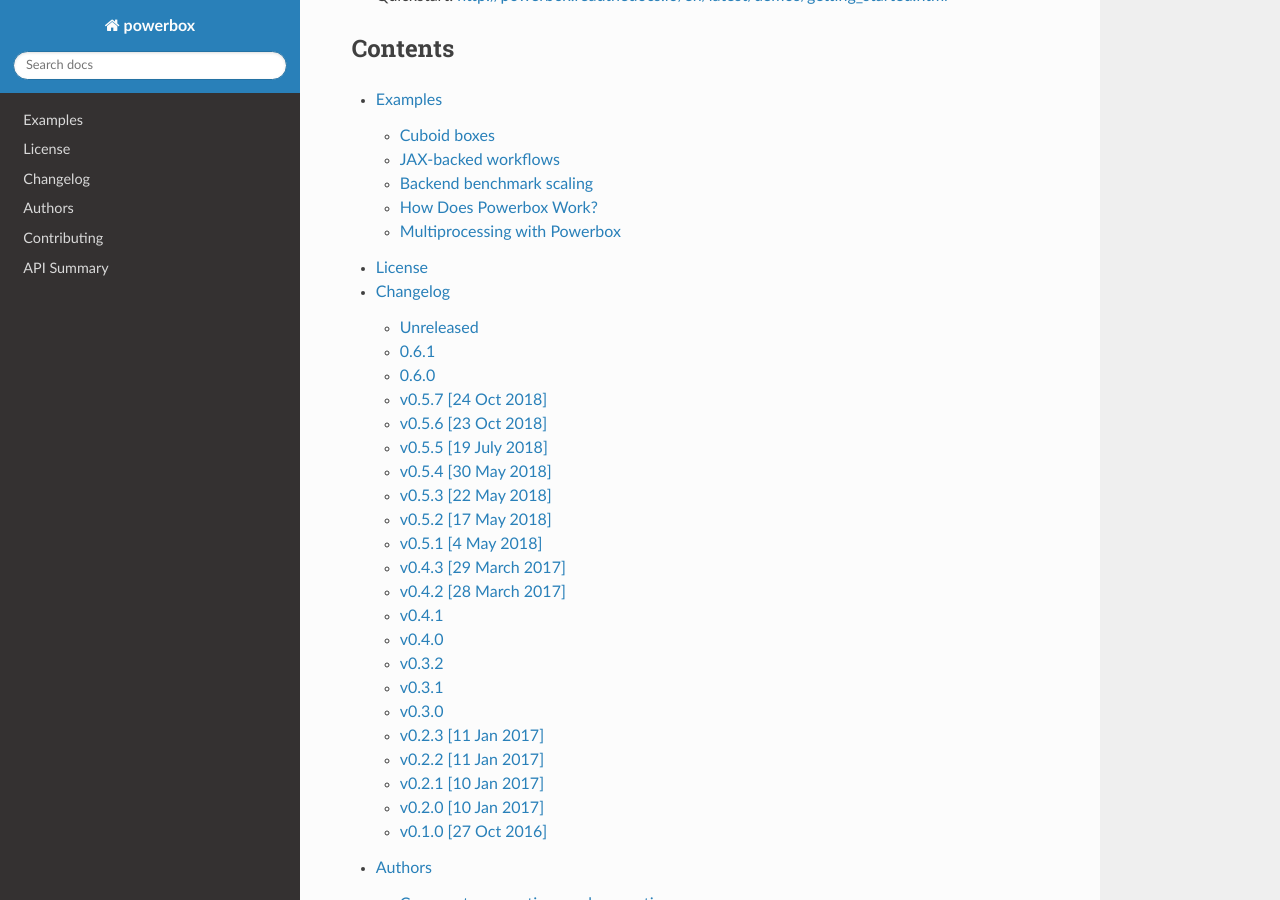
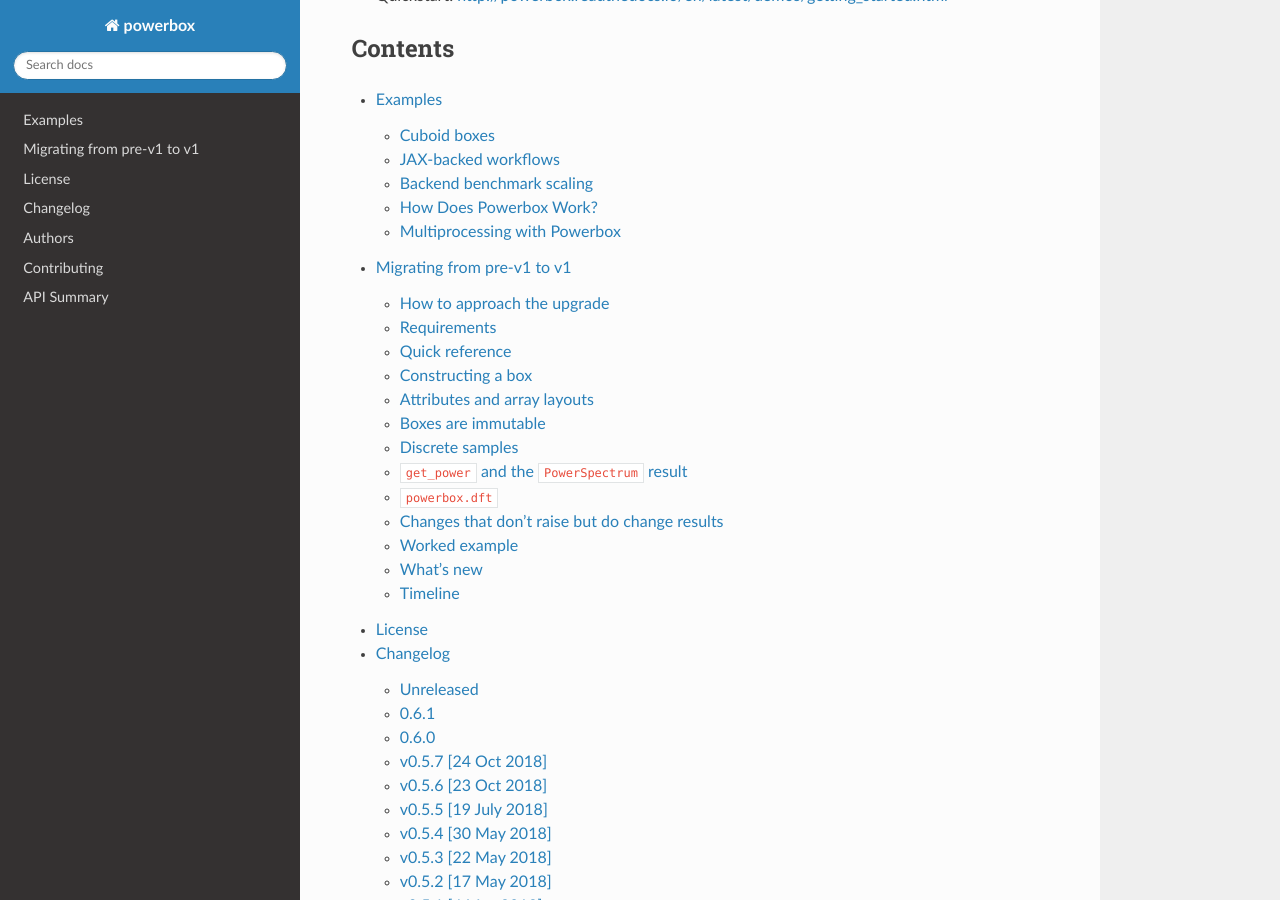
Before and after one commit to steven-murray/powerbox, a Sphinx documentation site: the page built from docs/index.rst, in a window 1280 px wide and 900 px high, scrolled down 1350 px. Built offline with Sphinx 7.4.7 and the Read the Docs theme 3.1.0, drawn with Linux system fonts in a browser that asks for light colours; pages that are not in the unit, such as notebooks, are missing from menus; part of the change alters nothing that is shown.

Commit message:
docs: add a guide to migrating from pre-v1 to v1
Practical before/after instructions for the breaking API changes, and for the
changes that alter results without raising.

Co-Authored-By: Claude Sonnet 5 <noreply@anthropic.com>

```diff
--- a/docs/index.rst
+++ b/docs/index.rst
@@ -13,6 +13,7 @@ Contents
    :maxdepth: 2
 
    examples
+   migrating_to_v1
    license
    changelog
    authors
--- /dev/null
+++ b/docs/migrating_to_v1.rst
@@ -0,0 +1,437 @@
+Migrating from pre-v1 to v1
+===========================
+
+This page lists, in practical terms, what you need to change in code written for
+``powerbox`` 0.x (up to 0.9.0) to run it on v1. Every "before" and "after" snippet below
+was run against the corresponding version.
+
+In the snippets, ``pk`` is your own power-spectrum function, ``pb`` is a ``PowerBox`` (or
+``LogNormalPowerBox``), and ``np`` is NumPy.
+
+.. contents::
+   :local:
+   :depth: 1
+
+How to approach the upgrade
+---------------------------
+
+1. Fix the **hard breaks** (code that now raises): :ref:`mig-constructor`,
+   :ref:`mig-attributes`, :ref:`mig-immutable`, :ref:`mig-discrete`, :ref:`mig-get-power`
+   and :ref:`mig-dft`.
+2. Read :ref:`mig-silent`. These are changes that raise nothing but change your numbers
+   (or the shapes of arrays), so they will not be caught by "does it run?".
+3. Run your code with deprecation warnings turned into errors, to find everything that
+   still works but is scheduled for removal in v1.2::
+
+      python -W error::DeprecationWarning your_script.py
+
+Requirements
+------------
+
+v1 needs Python >= 3.11 (as before) and NumPy >= 2.2. ``attrs`` is a new runtime
+dependency, and ``scipy``, which earlier versions imported without declaring, is now declared
+too; both are installed automatically. ``pyfftw`` remains optional, and JAX support (see
+:doc:`demos/jax`) is an optional extra that you can ignore for the purposes of migrating.
+
+Quick reference
+---------------
+
+.. list-table::
+   :header-rows: 1
+   :widths: 40 60
+
+   * - Pre-v1
+     - v1
+   * - ``PowerBox(100, pk, ...)`` (positional)
+     - ``PowerBox(shape=..., pk=pk, ...)`` (keyword-only)
+   * - ``N=128``, ``dim=3``
+     - ``shape=(128, 128, 128)``
+   * - ``boxlength=100.0``
+     - ``size=(100.0, 100.0, 100.0)``
+   * - ``pb.boxlength``, ``pb.L``
+     - ``pb.size`` (tuple)
+   * - ``pb.N``
+     - ``pb.shape`` (tuple)
+   * - ``pb.V``, ``pb.Ntot``
+     - ``pb.volume``, ``pb.total_ncells``
+   * - ``pb.x``, ``pb.dx`` (single array / float)
+     - ``pb.x``, ``pb.dx`` (tuple, one entry per axis)
+   * - ``pb.kvec``, ``pb.k()``, ``pb.delta_k()`` (full spectrum)
+     - Half spectrum: last axis has ``shape[-1] // 2 + 1`` entries
+   * - ``pb.attr = value``
+     - Boxes are frozen: build a new one
+   * - ``create_discrete_sample(store_pos=True)``
+     - Removed: use the return value
+   * - ``p, k, var, nsamples = get_power(...)``
+     - ``result = get_power(...)``, a :class:`powerbox.tools.PowerSpectrum`
+   * - ``get_power(..., bin_ave=..., return_sumweights=...)``
+     - Removed
+   * - ``dft.fft(..., left_edge=e)``
+     - ``dft.fft(..., x0=e)``, and the *default* changed
+   * - ``dft.fft(..., ret_cubegrid=True)``
+     - Removed: compute ``|k|`` yourself
+
+.. _mig-constructor:
+
+Constructing a box
+------------------
+
+``PowerBox`` and ``LogNormalPowerBox`` now take **keyword arguments only**, and describe
+the grid with ``shape`` and ``size`` instead of ``N``, ``dim`` and ``boxlength``.
+
+.. code-block:: python
+
+   # before
+   pb = PowerBox(128, pk, dim=3, boxlength=200.0, seed=42)
+
+   # after
+   pb = PowerBox(shape=(128, 128, 128), pk=pk, size=(200.0, 200.0, 200.0), seed=42)
+
+* ``shape`` and ``size`` must be **sequences** with one entry per axis. Unlike the old
+  ``N`` and ``boxlength``, a bare number is *not* accepted for either
+  (``shape=128`` and ``size=200.0`` raise ``TypeError``). Use ``(128,) * 3`` and
+  ``(200.0,) * 3`` to build a cubic box concisely.
+* The number of dimensions is now the length of ``shape``. You no longer need ``dim``,
+  though passing it is still allowed and is checked against ``len(shape)``.
+* If you omit ``size`` it defaults to a unit box, as ``boxlength=1.0`` did.
+* Non-cubic boxes are new: give each axis its own entry (see :doc:`demos/cuboid_boxes`).
+
+The old spelling still works for now, so you can migrate in two steps.
+``N=``, ``dim=`` and ``boxlength=`` are accepted (``N`` and ``boxlength`` emit a
+``DeprecationWarning`` and are expanded to every axis) **but only as keywords**, and they
+will be removed in v1.2.
+
+.. code-block:: python
+
+   # before
+   pb = PowerBox(N=128, pk=pk, dim=3, boxlength=200.0)
+
+   # after (still works in v1, with a DeprecationWarning; removed in v1.2)
+   pb = PowerBox(N=128, pk=pk, dim=3, boxlength=200.0)
+
+.. _mig-attributes:
+
+Attributes and array layouts
+----------------------------
+
+Renamed
+^^^^^^^
+
+* ``pb.boxlength`` and ``pb.L`` still work but warn; use ``pb.size``. Note that they now
+  return a tuple, not a single number.
+* ``pb.V`` and ``pb.Ntot`` still work but warn; use ``pb.volume`` and ``pb.total_ncells``.
+* ``pb.N`` is ``None`` on a box constructed with ``shape=``. Use ``pb.shape``.
+
+Everything is per-axis
+^^^^^^^^^^^^^^^^^^^^^^
+
+``pb.size``, ``pb.shape``, ``pb.dx`` and ``pb.x`` are now tuples with one entry per axis.
+The one to watch is ``pb.x``: it used to be a single 1-D array shared by all axes, so
+indexing it gave a *number*; now indexing it gives a whole *axis*.
+
+.. code-block:: python
+
+   # before
+   x = pb.x                 # 1-D array
+   left_edge = pb.x[0]      # a number
+   dx = pb.dx               # a float
+
+   # after
+   x, y = pb.x              # one 1-D array per axis (for a 2-D box)
+   left_edge = pb.x[0][0]   # a number
+   dx = pb.dx[0]            # a float (one entry per axis)
+
+Half-spectrum outputs
+^^^^^^^^^^^^^^^^^^^^^
+
+Fields generated by ``PowerBox`` are real, so v1 only stores the non-redundant half of
+their Fourier spectrum: the last axis holds the non-negative frequencies only, with
+``shape[-1] // 2 + 1`` entries. Every spectrum-space quantity changed accordingly:
+
+* ``pb.kvec``, a tuple in which the last array has only non-negative frequencies,
+* ``pb.k()``, ``pb.power_array()``, ``pb.gauss_hermitian()`` and ``pb.delta_k()``,
+* ``LogNormalPowerBox.gaussian_power_array()``.
+
+Real-space arrays (``pb.delta_x()``, ``pb.r``, ``LogNormalPowerBox.correlation_array()``)
+keep their full ``shape``.
+
+.. code-block:: python
+
+   pb = PowerBox(shape=(16, 16), pk=pk)
+   pb.delta_x().shape    # (16, 16), as before
+   pb.k().shape          # (16, 9), was (16, 16)
+   pb.delta_k().shape    # (16, 9), was (16, 16)
+
+Code that combines ``pb.k()`` (or ``pb.delta_k()``) elementwise with ``pb.delta_x()`` will
+fail on the shape mismatch. If you need a full-grid spectrum, Fourier transform the field
+with :func:`powerbox.dft.fft`. You can also now feed a half spectrum back in with
+``pb.delta_x(delta_k=...)``.
+
+.. _mig-immutable:
+
+Boxes are immutable
+-------------------
+
+``PowerBox`` instances are frozen. Assigning to an attribute raises
+``attrs.exceptions.FrozenInstanceError``. (Previously assignment succeeded but silently left
+derived values, such as ``V`` and ``dx``, stale.) Make a new box instead:
+
+.. code-block:: python
+
+   # before
+   pb.seed = 7
+   pb.ensure_physical = True
+
+   # after
+   pb = PowerBox(shape=(64, 64), pk=pk, seed=7, ensure_physical=True)
+
+To derive a variant from an existing box, use ``attrs.evolve``:
+
+.. code-block:: python
+
+   import attrs
+
+   pb2 = attrs.evolve(pb, seed=8)
+
+``attrs.evolve`` cannot change ``shape`` or ``size`` on a box that was itself created with
+the deprecated ``N`` or ``boxlength`` (it raises ``ValueError``), so build boxes with
+``shape`` and ``size`` if you want to do this.
+
+.. _mig-discrete:
+
+Discrete samples
+----------------
+
+``create_discrete_sample`` no longer has a ``store_pos`` argument, and the box no longer
+records ``tracer_positions`` or ``n_per_cell``. Use the return value.
+
+.. code-block:: python
+
+   # before
+   pos = pb.create_discrete_sample(nbar=0.5, store_pos=True)
+   pos = pb.tracer_positions
+
+   # after
+   pos = pb.create_discrete_sample(nbar=0.5)
+
+The remaining arguments (``nbar``, ``randomise_in_cell``, ``min_at_zero``, ``delta_x``) are
+unchanged. When you pass the result to ``get_power``, ``N`` may be the ``pb.shape`` tuple.
+
+.. _mig-get-power:
+
+``get_power`` and the ``PowerSpectrum`` result
+----------------------------------------------
+
+``get_power`` now returns a :class:`powerbox.tools.PowerSpectrum` object instead of a tuple.
+It cannot be indexed or unpacked; read its attributes.
+
+.. code-block:: python
+
+   # before
+   p, k, var, nsamples = get_power(
+       pb.delta_x(), pb.boxlength, get_variance=True, bins_upto_boxlen=True
+   )
+
+   # after
+   result = get_power(pb.delta_x(), pb.size, get_variance=True, bins_upto_boxlen=True)
+   p, k, var, nsamples = result.power, result.bin_avg, result.variance, result.nsamples
+
+.. list-table::
+   :header-rows: 1
+   :widths: 30 70
+
+   * - Pre-v1 (position in tuple)
+     - v1 attribute
+   * - ``[0]`` power
+     - ``result.power``
+   * - ``[1]`` ``k`` (with ``bin_ave=True``, the default)
+     - ``result.bin_avg`` (weighted mean ``k`` of each bin)
+   * - ``[1]`` ``k`` (with ``bin_ave=False``)
+     - ``result.bin_edges`` (length ``n_bins + 1``)
+   * - ``[2]`` variance (``None`` unless ``get_variance=True``)
+     - ``result.variance`` (``None`` unless ``get_variance=True``)
+   * - ``[3]`` sum of weights per bin
+     - ``result.nsamples``
+   * - ``[4]`` unaveraged ``k`` arrays (only when ``res_ndim < dim``)
+     - ``result.k_unbinned`` (``None`` otherwise)
+
+Notes:
+
+* The ``bin_ave`` and ``return_sumweights`` arguments are removed (the latter had no effect
+  in 0.x). Both the bin edges and the mean-``k`` per bin are always available, and the
+  number of samples is always in ``nsamples``.
+* ``result.bin_centres`` is new: the midpoint (linear, or geometric when ``log_bins=True``)
+  of each pair of edges. It is *not* the same as ``bin_avg``, which is what the old ``k``
+  was.
+* ``res_ndim=0`` used to return ``[P, None, None, None, freq]``. It now returns a
+  ``PowerSpectrum`` whose ``power`` is the n-dimensional power, ``k_unbinned`` holds
+  the frequency arrays, and the bin attributes are empty.
+* With ``res_ndim`` between 1 and ``dim - 1``, ``result.power`` has shape
+  ``(n_bins, *remaining_dims)``, as before.
+* ``get_power`` still takes ``boxlength`` positionally, and a per-axis sequence is accepted
+  as before. Pass ``pb.size`` (``pb.boxlength`` still works but is deprecated).
+
+.. _mig-dft:
+
+``powerbox.dft``
+----------------
+
+``left_edge`` is now ``x0``, and ``ret_cubegrid`` is gone. **The default phase convention
+also changed**, which alters the complex values returned even when you pass no new
+arguments (the magnitudes are unaffected, so power spectra are not).
+
+* Old default: the input is treated as being centred on the origin, so its first sample sits
+  at ``-L/2`` (``left_edge=-L/2``).
+* New default: ``x0=0``, i.e. the first sample sits at 0, exactly like ``numpy.fft``.
+
+To reproduce the old default, pass ``x0=-L/2`` (a scalar applies to every axis, or give one
+value per axis). An explicit old ``left_edge=e`` for ``fft`` maps directly to ``x0=e``.
+
+.. code-block:: python
+
+   # before
+   ft, freq = dft.fft(X, L=L, a=0, b=2 * np.pi)
+
+   # after: same values as before
+   ft, freq = dft.fft(X, L=L, a=0, b=2 * np.pi, x0=-L / 2)
+
+For ``ifft``, the old default corresponds to ``x0=-L/2`` where ``L`` is the *real-space*
+extent of the output. If you specified ``Lk`` rather than ``L``, that extent is
+``N * 2 * pi / (b * Lk)`` per axis. An explicit ``left_edge`` passed to the old ``ifft``
+was a k-space quantity; ``x0`` is a real-space quantity, so there is no one-to-one
+translation. Work out the phase you want from the real-space coordinate of the first sample.
+
+.. code-block:: python
+
+   # before
+   x, xgrid = dft.ifft(Fk, L=L, a=0, b=2 * np.pi)
+
+   # after: same values as before (for even N; see below)
+   x, xgrid = dft.ifft(Fk, L=L, a=0, b=2 * np.pi, x0=-L / 2)
+
+``ret_cubegrid`` is removed. Compute the magnitude grid from the returned frequencies:
+
+.. code-block:: python
+
+   # before
+   ft, freq, kmag = dft.fft(X, L=L, ret_cubegrid=True)
+
+   # after
+   ft, freq = dft.fft(X, L=L)
+   kmag = np.sqrt(sum(k**2 for k in np.meshgrid(*freq, indexing="ij")))
+
+Other changes:
+
+* Because ``left_edge`` and ``ret_cubegrid`` were removed, the positional order of the
+  later arguments changed. Pass everything after ``b`` by keyword.
+* ``dft.ifft`` previously gave wrong results for **odd** grid lengths (a forward/inverse
+  round trip did not recover the input). That is fixed, so odd-``N`` inverse transforms
+  change. Even-``N`` transforms only differ by the default-phase change above.
+* New: :func:`powerbox.dft.irfft` and :func:`powerbox.dft.rfftfreq`, used for the
+  half-spectrum layout.
+
+.. _mig-silent:
+
+Changes that don't raise but do change results
+----------------------------------------------
+
+Random numbers and ``seed``
+^^^^^^^^^^^^^^^^^^^^^^^^^^^
+
+Random draws now come from a per-box ``numpy.random.Generator`` (``pb.rng``), created from
+``seed``, rather than from NumPy's global ``np.random`` state. Consequences:
+
+* **The same seed gives different fields to pre-v1.** No option restores the old stream.
+  Regenerate any stored fixtures or regression targets.
+* **Repeated calls on one box now differ.** Pre-v1, a box with a ``seed`` reseeded the global
+  generator on every call, so ``pb.delta_x()`` returned the *same* field each time. In v1
+  it advances the box's generator, so successive calls give different fields, and a fresh
+  box with the same seed reproduces the same *sequence*. If you relied on getting the same
+  field twice from one box, generate it once and reuse it, or pass it in
+  (``pb.create_discrete_sample(nbar=..., delta_x=field)``).
+* ``seed=0`` is now honoured. Before, it was treated as "no seed".
+* ``seed`` no longer touches ``np.random``; code that seeded the global state through
+  ``PowerBox`` will no longer see that side effect.
+
+.. code-block:: python
+
+   # before: same field from every call
+   pb = PowerBox(N=64, pk=pk, seed=1)
+   a, b = pb.delta_x(), pb.delta_x()      # identical
+
+   # after: same field only if you keep it
+   pb = PowerBox(shape=(64, 64), pk=pk, seed=1)
+   a = pb.delta_x()
+   b = a                                   # reuse
+
+Power recovered from fields
+^^^^^^^^^^^^^^^^^^^^^^^^^^^
+
+A bug in the NumPy backend halved the variance of the modes lying on the self-conjugate
+surfaces of the Hermitian spectrum. It affected all ``PowerBox`` and ``LogNormalPowerBox``
+fields, biasing the recovered power low by a few percent overall and by about 10% in the
+lowest ``|k|`` modes. That is fixed: generated fields now have the requested power, so
+power spectra measured from them will shift upwards relative to pre-v1. If you tuned
+anything (amplitudes, tolerances) against the old output, re-check it.
+
+``LogNormalPowerBox``
+^^^^^^^^^^^^^^^^^^^^^
+
+* Fields depended on the Fourier convention ``(a, b)`` in a way they should not. Boxes with
+  ``(a, b)`` other than the defaults ``(1, 1)`` or the NumPy convention ``(0, 2*pi)``
+  now give different (correct) fields.
+* Spectra that cannot be realised as a lognormal field on your grid no longer produce a
+  silently wrong field. A slight violation emits a ``UserWarning`` and zeroes the offending
+  modes; a material one raises ``ValueError``. If you hit the error, reduce the amplitude
+  of ``pk``, increase ``size``, coarsen ``shape``, or use a ``pk`` that falls off faster
+  at high ``k``.
+* ``delta_x()`` now uses the theoretical variance of the underlying Gaussian field in the
+  exponent, rather than the sample variance of each realisation, so the values of a given
+  realisation differ slightly from pre-v1.
+
+Default ``bins_upto_boxlen``
+^^^^^^^^^^^^^^^^^^^^^^^^^^^^
+
+Unchanged from 0.9: ``get_power`` warns (``FutureWarning``) unless you pass
+``bins_upto_boxlen`` explicitly. Set it to keep your results stable and silence the warning.
+
+Worked example
+--------------
+
+.. code-block:: python
+
+   # before
+   import numpy as np
+   from powerbox import PowerBox, get_power
+
+   pb = PowerBox(N=128, pk=lambda k: 0.1 * k**-2.0, dim=2, boxlength=100.0, seed=1234)
+   field = pb.delta_x()
+   p, k, _, _ = get_power(field, pb.boxlength, bins_upto_boxlen=True)
+
+.. code-block:: python
+
+   # after
+   import numpy as np
+   from powerbox import PowerBox, get_power
+
+   pb = PowerBox(shape=(128, 128), pk=lambda k: 0.1 * k**-2.0, size=(100.0, 100.0), seed=1234)
+   field = pb.delta_x()
+   result = get_power(field, pb.size, bins_upto_boxlen=True)
+   p, k = result.power, result.bin_avg
+
+What's new
+----------
+
+None of the following requires action, but you may want to use them:
+
+* Non-cubic boxes with per-axis ``shape`` and ``size`` (:doc:`demos/cuboid_boxes`).
+* An optional JAX implementation in ``powerbox.jax`` (:doc:`demos/jax`).
+* ``pb.variance``, the field variance implied by the power spectrum, and
+  ``pb.synthesis_norm``.
+* ``pb.delta_x(delta_k=...)`` to synthesise a field from a spectrum you supply.
+
+Timeline
+--------
+
+The deprecated ``N`` and ``boxlength`` constructor arguments, and the ``boxlength``, ``L``,
+``V`` and ``Ntot`` attributes, will be removed in v1.2.
```
